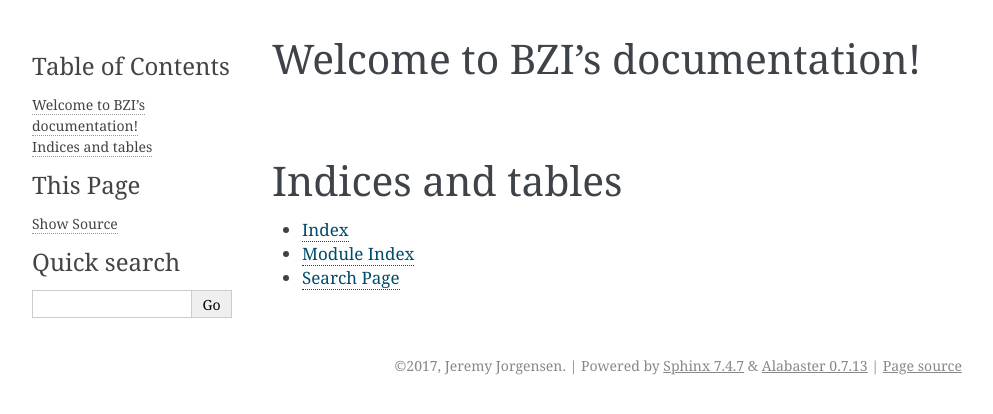
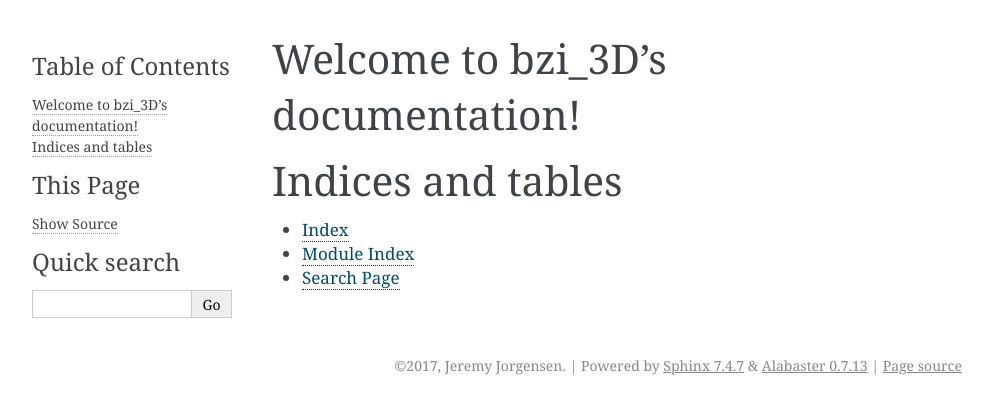
Before and after one commit to jerjorg/bzi_3D, a Sphinx documentation site: the page built from source/index.rst, in a window 1280 px wide. Shown: the top 414 px of the page, without its empty margins (148-1141 px from the left). Built offline with Sphinx 7.4.7, drawn with Linux system fonts in a browser that asks for light colours.

Commit message:
Minor fixes

```diff
--- a/setup.cfg
+++ b/setup.cfg
@@ -22,7 +22,3 @@ exclude_lines =
 ignore_errors = True
 
 [coverage:run]
-omit =
-    # We don't have any scripts yet, so the colored terminal messaging and base
-    # parser for argparse don't get hit at all.
-    BZI/msg.py
--- a/source/conf.py
+++ b/source/conf.py
@@ -1,6 +1,6 @@
 # -*- coding: utf-8 -*-
 #
-# BZI documentation build configuration file, created by
+# bzi_3D documentation build configuration file, created by
 # sphinx-quickstart on Wed May 17 11:49:51 2017.
 #
 # This file is execfile()d with the current directory set to its
@@ -49,7 +49,7 @@ source_suffix = '.rst'
 master_doc = 'index'
 
 # General information about the project.
-project = u'BZI'
+project = u'bzi_3D'
 copyright = u'2017, Jeremy Jorgensen'
 author = u'Jeremy Jorgensen'
 
@@ -103,7 +103,7 @@ html_static_path = ['_static']
 # -- Options for HTMLHelp output ------------------------------------------
 
 # Output file base name for HTML help builder.
-htmlhelp_basename = 'BZIdoc'
+htmlhelp_basename = 'bzi_3Ddoc'
 
 
 # -- Options for LaTeX output ---------------------------------------------
@@ -130,7 +130,7 @@ latex_elements = {
 # (source start file, target name, title,
 #  author, documentclass [howto, manual, or own class]).
 latex_documents = [
-    (master_doc, 'BZI.tex', u'BZI Documentation',
+    (master_doc, 'bzi_3D.tex', u'bzi_3D Documentation',
      u'Jeremy Jorgensen', 'manual'),
 ]
 
@@ -140,7 +140,7 @@ latex_documents = [
 # One entry per manual page. List of tuples
 # (source start file, name, description, authors, manual section).
 man_pages = [
-    (master_doc, 'bzi', u'BZI Documentation',
+    (master_doc, 'bzi_3D', u'bzi_3D Documentation',
      [author], 1)
 ]
 
@@ -151,8 +151,8 @@ man_pages = [
 # (source start file, target name, title, author,
 #  dir menu entry, description, category)
 texinfo_documents = [
-    (master_doc, 'BZI', u'BZI Documentation',
-     author, 'BZI', 'One line description of project.',
+    (master_doc, 'bzi_3D', u'bzi_3D Documentation',
+     author, 'bzi_3D', 'One line description of project.',
      'Miscellaneous'),
 ]
 
--- a/source/index.rst
+++ b/source/index.rst
@@ -1,9 +1,9 @@
-.. BZI documentation master file, created by
+.. bzi_3D documentation master file, created by
    sphinx-quickstart on Wed May 17 11:49:51 2017.
    You can adapt this file completely to your liking, but it should at least
    contain the root `toctree` directive.
 
-Welcome to BZI's documentation!
+Welcome to bzi_3D's documentation!
 ===============================
 
 .. toctree::
```
Also changed, not shown: 4 other files.
